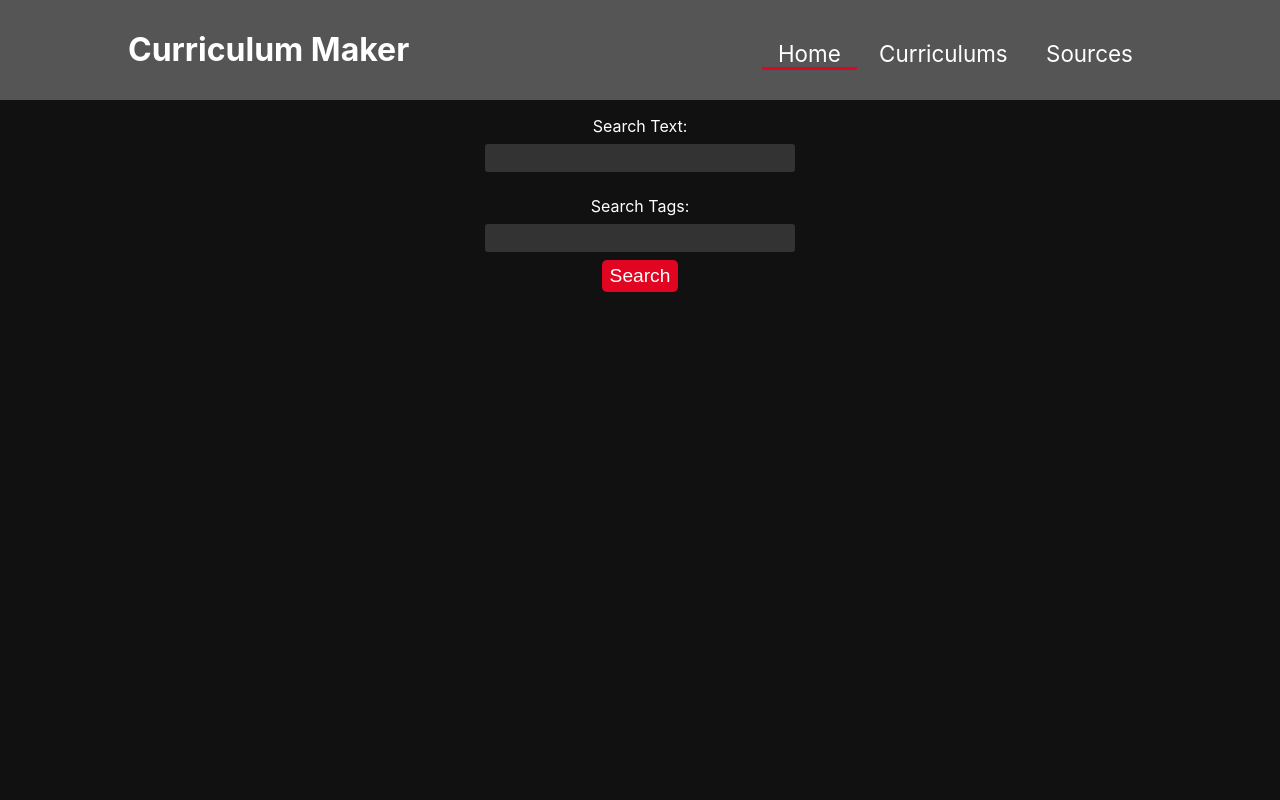
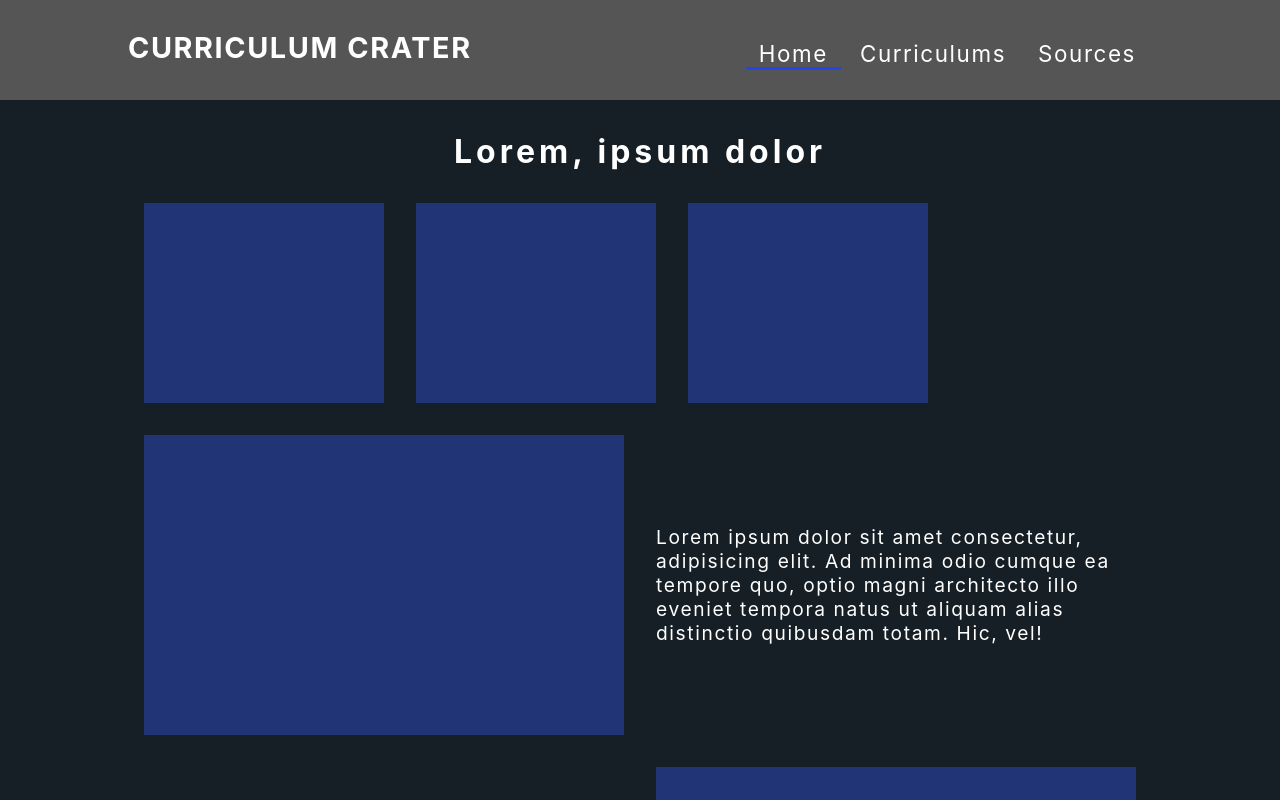
Before and after one commit to scottWhiteman/curriculum-crater, a React (Create React App) app: page / in a window 1280 px wide. Shown: the top 800 px of the page. Built offline with nearby package versions, Linux system fonts and the light colour scheme.

Commit message:
Homepage styling

```diff
--- a/src/components/Homepage/Homepage.css
+++ b/src/components/Homepage/Homepage.css
@@ -0,0 +1,53 @@
+#Homepage .container {
+  width: 80%;
+  margin: auto;
+}
+
+#Homepage h1 {
+  text-align: center;
+  margin: 2rem auto;
+  letter-spacing: 0.25rem;
+}
+
+#Homepage p {
+  font-size: 1.2rem;
+  line-height: 1.25;
+  letter-spacing: 0.1rem;
+  margin: 0 1rem;
+  width: 50%;
+}
+
+#Homepage .placeholder {
+  width: 50%;
+  background-color: #213476;
+  margin: 0 1rem;
+  height: 300px;
+}
+
+#Homepage .flex {
+  display: flex;
+  justify-content: space-between;
+  align-items: center;
+  margin: 2rem auto;
+  width: 100%;
+}
+
+#Homepage .flex:nth-child(even) {
+  flex-direction: row-reverse;
+}
+
+#Homepage ul {
+  width: 100%;
+  height: 200px;
+  overflow: scroll;
+}
+
+#Homepage li {
+  display: inline;
+}
+
+#Homepage .curr {
+  width: 240px;
+  height: 200px;
+  display: inline-block;
+}
--- a/src/components/Homepage/Homepage.tsx
+++ b/src/components/Homepage/Homepage.tsx
@@ -1,12 +1,42 @@
 import React from 'react';
 import Navbar from '../Navbar/Navbar';
+
+import './Homepage.css';
 
 import Search from '../Search/Search';
 
 const Homepage = () => {
   return (
-    <div className='homepage'>
-      <Search/>
+    <div id='Homepage'>
+      <div className='container'>
+        <h1>Lorem, ipsum dolor</h1>
+        <section className='recent'>
+          <ul>
+            <li>
+              <div className='placeholder curr'></div>
+              <div className='placeholder curr'></div>
+              <div className='placeholder curr'></div>
+              <div className='placeholder curr'></div>
+              <div className='placeholder curr'></div>
+              <div className='placeholder curr'></div>
+            </li>
+          </ul>
+        </section>
+        <section className='homepage-showcase'>
+          <div className='container flex'>
+            <div className='placeholder'></div>
+            <p>Lorem ipsum dolor sit amet consectetur, adipisicing elit. Ad minima odio cumque ea tempore quo, optio magni architecto illo eveniet tempora natus ut aliquam alias distinctio quibusdam totam. Hic, vel!</p>
+          </div>
+          <div className='container flex'>
+            <div className='placeholder'></div>
+            <p>Lorem ipsum dolor sit amet consectetur, adipisicing elit. Ad minima odio cumque ea tempore quo, optio magni architecto illo eveniet tempora natus ut aliquam alias distinctio quibusdam totam. Hic, vel!</p>
+          </div>
+          <div className='container flex'>
+            <div className='placeholder'></div>
+            <p>Lorem ipsum dolor sit amet consectetur, adipisicing elit. Ad minima odio cumque ea tempore quo, optio magni architecto illo eveniet tempora natus ut aliquam alias distinctio quibusdam totam. Hic, vel!</p>
+          </div>
+        </section>
+      </div>
     </div>
   );
 }
--- a/src/components/Navbar/Navbar.css
+++ b/src/components/Navbar/Navbar.css
@@ -5,6 +5,9 @@ header .container {
 
 #Nav-Header h1 {
   display: inline;
+  font-size: 1.8rem;
+  letter-spacing: 0.1rem;
+  text-transform: uppercase;
 }
 
 .navbar {
@@ -21,7 +24,9 @@ header .container {
 .navbar a {
   height: 100%;
   font-size: 1.4rem;
-  padding: 0.4rem 1.0rem;
+  padding: 0.4rem 0.8rem;
+  letter-spacing: 0.1rem;
+  text-align: end;
 }
 
 .navbar a:hover {
--- a/src/components/Navbar/Navbar.tsx
+++ b/src/components/Navbar/Navbar.tsx
@@ -5,7 +5,7 @@ const Navbar = () => {
   return (
     <div className='container'>
       <div id='Nav-Header'>
-        <h1>Curriculum Maker</h1>
+        <h1>Curriculum Crater</h1>
         <nav className='navbar'>
           <ul>
             <li className='current'><a href='#'>Home</a></li>
--- a/src/components/Search/Search.css
+++ b/src/components/Search/Search.css
@@ -4,7 +4,7 @@
   flex-direction: column;
   align-items: center;
   justify-content: center;
-  text-align: center;
+  text-align: start;
 }
 
 #Search .input-container {
@@ -12,7 +12,9 @@
 }
 
 #Search p {
+  font-weight: 700;
   margin: 0.5rem auto;
+  font-size: 1.5rem;
 }
 
 .input-container input[type=text] {
@@ -20,6 +22,10 @@
   background-color: #333;
   color: #fff;
   border: none;
-  font-size: 1.5rem;
+  font-size: 1.2rem;
   border-radius: 3px;
+  margin: 0.5rem auto;
+  padding: 0.8rem;
+  padding-bottom: 0.4rem;
+  box-shadow: 2px 2px var(--box-accent);
 }
--- a/src/components/Search/Search.tsx
+++ b/src/components/Search/Search.tsx
@@ -25,7 +25,7 @@ export default function Search() {
         />
       </div>
       <div className='advanced'></div>
-      <button type='submit' className='btn'>Search</button>
+      <div className="container input-container"> <button type='submit' className='btn btn-lg'>Search</button></div>
     </form>
   )
 }
--- a/src/index.css
+++ b/src/index.css
@@ -1,5 +1,7 @@
 :root {
-  --accent-color: #e10521;;
+  --accent-color: #2145ea;
+  --box-accent: rgba(41,84,230,0.6);
+  --background-color: rgba(21,31,37, 1);
 }
 
 * {
@@ -9,7 +11,7 @@
 }
 
 body {
-  background-color: #111;
+  background-color: var(--background-color);
   color: #fff;
   margin: 0;
   font-family: -apple-system, BlinkMacSystemFont, 'Segoe UI', 'Roboto', 'Oxygen',
@@ -28,6 +30,10 @@ h1, h2, h3, h4 {
   color: #fff;
 }
 
+ul {
+  list-style: none;
+}
+
 code {
   font-family: source-code-pro, Menlo, Monaco, Consolas, 'Courier New',
     monospace;
@@ -44,3 +50,9 @@ code {
   color: #fff;
   text-align: center;
 }
+
+.btn-lg {
+  font-weight: 700;
+  padding: 0.7rem 1.2rem;
+  font-size: 2.0rem;
+}
```
